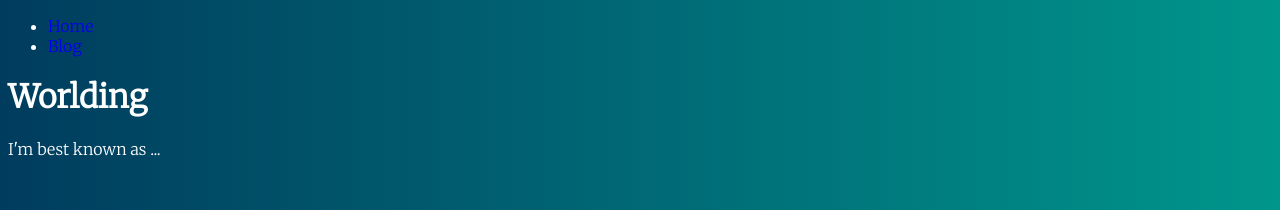
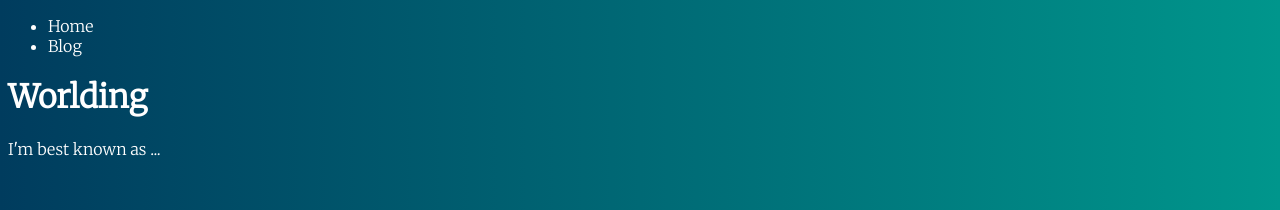
Before and after one commit to worlding/worlding.github.io, a Jekyll site: the page built from index.html, in a window 1280 px wide. Shown: the top 210 px of the page. Built offline with Jekyll 4.4.1, drawn with Linux system fonts in a browser that asks for light colours.

Commit message:
Update main.css

```diff
--- a/css/main.css
+++ b/css/main.css
@@ -1,5 +1,7 @@
 *{
 	text-decoration: none;
+	color: #fff;
+	font-family: Merriweather;
 }
 
 body {
```
